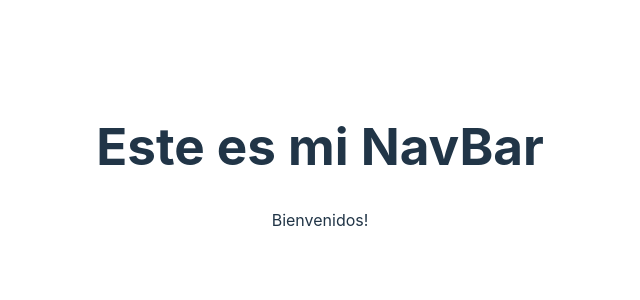
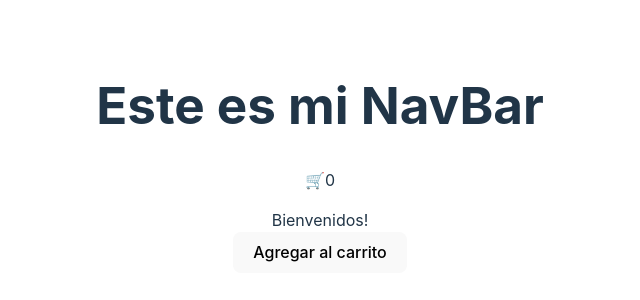
Before and after one commit to LucasCarde/CreaTuLanding1-Cardenau, a React (Vite) app: page / in a window 1280 px wide. Shown: the part 242-542 px from the top of the page, without its empty margins (320-960 px from the left). Built offline with nearby package versions, Linux system fonts and the light colour scheme.

Commit message:
funcion agregarAlCarrito

```diff
--- a/index.html
+++ b/index.html
@@ -4,7 +4,7 @@
     <meta charset="UTF-8" />
     <link rel="icon" type="image/svg+xml" href="/vite.svg" />
     <meta name="viewport" content="width=device-width, initial-scale=1.0" />
-    <title>Primera Entrega</title>
+    <title>Primera Preentrega</title>
   </head>
   <body>
     <div id="root"></div>
--- a/src/App.jsx
+++ b/src/App.jsx
@@ -1,14 +1,19 @@
-import 'react'
+import {useState} from 'react'
 import './App.css'
 import ItemListContainer from './components/itemListContainer/itemListContainer'
 import NavBar from './components/NavBar/Navbar'
 
 function App() {
+  const [carrito, setCarrito] = useState(0);
+  const agregarAlCarrito = () =>{
+    setCarrito(carrito+1)
+    console.log(carrito)
+  }
 
     return (
         <>
-          <NavBar></NavBar>
-          <ItemListContainer mensaje ='Bienvenidos!'></ItemListContainer>
+          <NavBar carrito = {carrito}></NavBar>
+          <ItemListContainer mensaje ='Bienvenidos!' fn = {agregarAlCarrito}></ItemListContainer>
         </>
 
     )
--- a/src/components/Button/Button.jsx
+++ b/src/components/Button/Button.jsx
@@ -1,17 +1,7 @@
-import {useState} from 'react'
+import 'react'
 
-const Button = ({text, color}) => {
-    const [count, setCount] = useState(0);
-    console.log(count);
-
-    const click = () => {
-        setCount(count + 1)
-        console.log(count);
-    }
-
-    return (<button style={{
-            backgroundColor: color
-        }} onClick={click}>{count}</button>)
+const Button = ({mensaje, fn}) => {
+    return (<button onClick={fn}>{mensaje}</button>)
 }
 
 export default Button
--- a/src/components/ItemListContainer/ItemListContainer.jsx
+++ b/src/components/ItemListContainer/ItemListContainer.jsx
@@ -1,8 +1,14 @@
 /* eslint-disable react/prop-types */
 import 'react'
+import Button from '../Button/Button';
 
-const ItemListContainer = ({mensaje}) => {
-    return (<div>{mensaje}</div>)
+const ItemListContainer = ({mensaje, fn}) => {
+    return (
+    <>
+        <div>{mensaje}</div>
+        <Button mensaje='Agregar al carrito' fn={fn}></Button>
+    </>
+    )
 }
 
 export default ItemListContainer;
--- a/src/components/NavBar/Navbar.jsx
+++ b/src/components/NavBar/Navbar.jsx
@@ -1,9 +1,10 @@
 import 'react'
 
-function NavBar(){
+function NavBar({carrito}){
   return(
     <>
       <h1>Este es mi NavBar</h1>
+      <p>🛒{carrito}</p>
     </>
   )
 }
```
